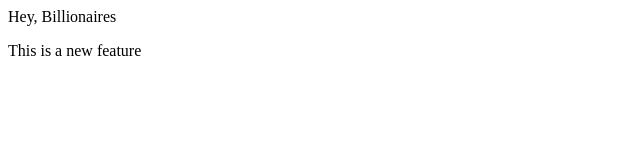
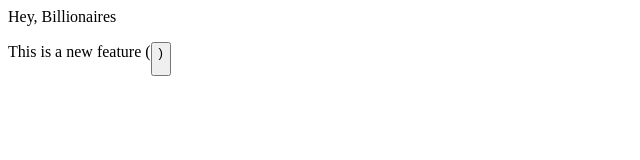
Before and after one commit to vorarushikesh/local-Repo, a plain HTML site: page index.html in a window 1280 px wide. Shown: the whole page, without its empty margins (0-640 px from the left). Drawn offline with Linux system fonts and the light colour scheme.

Commit message:
Add button

```diff
--- a/index.html
+++ b/index.html
@@ -1,2 +1,2 @@
 <p>Hey, Billionaires</p>
-<p>This is a new feature</p>
+<p>This is a new feature (<button>)</p>
```
